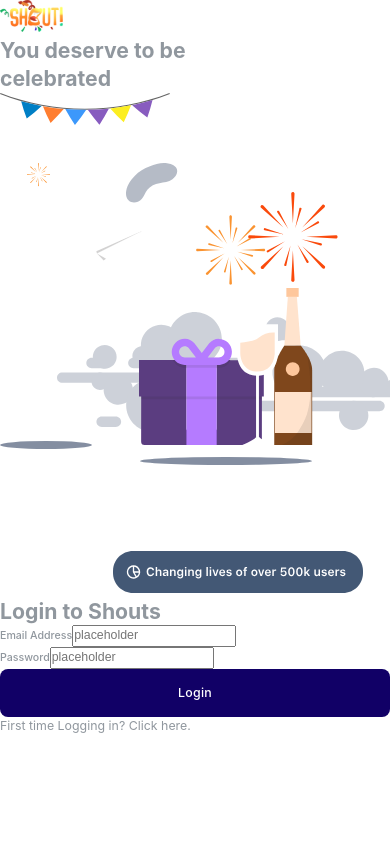
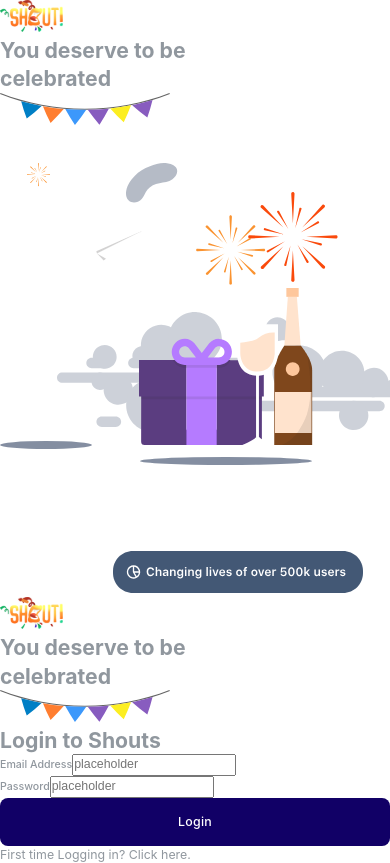
Before and after one commit to yebox/shout-interactive-link, a Next.js app: page /auth/login in a window 390 px wide. Shown: the top 863 px of the page. Built offline with nearby package versions, Linux system fonts and the light colour scheme; a web font is replaced by a local one.

Commit message:
responsiveness fix

```diff
--- a/components/Buttons/BtnPrimary.js
+++ b/components/Buttons/BtnPrimary.js
@@ -8,6 +8,7 @@
         <LoadingButton
           disableElevation
           sx={{
+            "&.MuiLoadingButton-root.MuiLoadingButton-loading": { color: "#F0F2F4" },
             bgcolor: "#110066 !important",
             whiteSpace: "nowrap",
             borderRadius: "8px",
@@ -21,6 +22,7 @@
           onClick={handleClick}
           loading={loading}
           loadingPosition="start"
+          startIcon=""
           variant="contained"
         >
           <span className="body_heavy">{text}</span>
--- a/components/Layouts/BaseLayout.module.css
+++ b/components/Layouts/BaseLayout.module.css
@@ -48,7 +48,7 @@
 
 .sidebar {
     width: 100%;
-    position: absolute;
+    position: fixed;
     top: 56px;
     left: 0;
     /* display: none; */
--- a/components/OnBoarding.js
+++ b/components/OnBoarding.js
@@ -3,7 +3,7 @@
 const OnBoarding = ({ children }) => {
   return (
     <div className="h-screen flex">
-      <div className="w-[568px] bg-primary h-screen relative">
+      <div className="w-[568px] bg-primary h-screen relative hidden md:block">
         <img src="/Shout Logo.svg" className="w-[140px] mt-[60px] ml-[50px]"></img>
         <p className="ml-[40px] mt-11 headline_heavy text-white">
           You deserve to be <br></br>celebrated
@@ -12,8 +12,8 @@
         <img src="/On-Boarding-Final.svg" className="w-[522px] absolute bottom-[100px] left-[66px]"></img>
         {/* <img src="/Balloons 1.svg" className="absolute right-0 top-[60%] h-[171px]"></img> */}
       </div>
-      <div className="flex-1 p-64 relative">
-        <div className="w-[377px] absolute top-2/4 left-1/2 mt-11 -translate-x-1/2 -translate-y-3/4">{children}</div>
+      <div className="flex-1 md:p-64 relative flex justify-center">
+        <div className="max-w-[377px] w-full md:absolute md:top-2/4 md:left-1/2 md:mt-11 md:-translate-x-1/2 md:-translate-y-3/4">{children}</div>
       </div>
     </div>
   );
--- a/pages/auth/login.js
+++ b/pages/auth/login.js
@@ -1,11 +1,22 @@
-import React from "react";
+import React, { useEffect, useState } from "react";
+import Router, { useRouter } from "next/router";
 import Text from "../../components/FormElements/TextField";
 import BtnPrimary from "../../components/Buttons/BtnPrimary";
 import OnBoarding from "../../components/OnBoarding";
 
-const login = () => {
+const Login = () => {
+  const [loading, setLoading] = useState(false);
+  const router = useRouter();
+
   return (
     <OnBoarding>
+      <div className="p-[20px]">
+        <img src="/Shout Logo.svg" className="w-[80px] md:hidden"></img>
+        <p className=" mt-8 headline_heavy text-black-default md:hidden">
+          You deserve to be <br></br>celebrated
+        </p>
+        <img src="/Decor-1.svg" className="w-[100%] mt-10 mb-8 md:hidden"></img>
+        {/* <img src="/On-Boarding-Final.svg" className="w-[522px] absolute bottom-[100px] left-[66px]"></img> */}
         <h2 className="headline_heavy mb-[37px] text-black-default">Login to Shouts</h2>
         <div className="mb-[26px]">
           <Text label="Email Address"></Text>
@@ -13,12 +24,22 @@
         <div className="mb-[41px]">
           <Text label="Password"></Text>
         </div>
-      <BtnPrimary text="Login"></BtnPrimary>
+        <div
+          onClick={() => {
+            setLoading(true);
+            setTimeout(() => {
+              router.push("/auth/verification");
+            }, 1500);
+          }}
+        >
+          <BtnPrimary loading={loading} text="Login"></BtnPrimary>
+        </div>
         <p className="body_light mt-[36px] text-black-light">
           First time Logging in? <a className="text-primary underline cursor-pointer">Click here.</a>
         </p>
+      </div>
     </OnBoarding>
   );
 };
 
-export default login;
+export default Login;
--- a/pages/party-management/challenges/edit.js
+++ b/pages/party-management/challenges/edit.js
@@ -24,7 +24,7 @@
 
           <main className="min-h-[664px] rounded-3xl border-my-border-color--1 bg-white  p-[20px] md:p-[48px]">
             <div className="flex mb-[30px] md:mb-[64px] flex-wrap">
-              <div className="flex-1">
+              <div className="flex-1 mr-5">
                 <Text label="Challenge name"></Text>
               </div>
               <div className="flex-1">
```
Also changed, not shown: pages/auth/verification.js (+29 -6 lines). Lines whose indentation alone changed are shown as unchanged.
